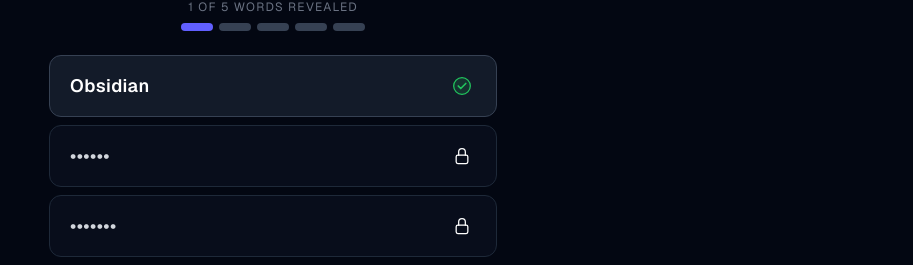
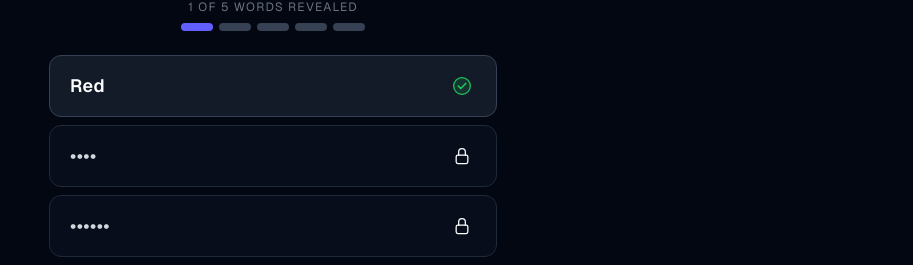
Before and after one commit to Utsab-crompoide/train-brain, a Next.js app: page /commonThread in a window 1280 px wide. Shown: the part 157-422 px from the top of the page, without its empty margins (367-1280 px from the left). Built offline with nearby package versions, Linux system fonts and the light colour scheme.

Commit message:
dataset remade, mid guess answer reveal fixed.

```diff
--- a/data/puzzle.ts
+++ b/data/puzzle.ts
@@ -1,217 +1,294 @@
 export interface Puzzle {
   id: number;
-  answer: string; // The hidden connection (case-insensitive match)
-  acceptedAnswers: string[]; // All valid answer strings (lowercase)
-  words: string[]; // Words in reveal order (first 2 shown initially)
-  hint: string; // Shown in BoxInput when player asks for a clue
+  answer: string;
+  acceptedAnswers: string[];
+  words: string[];
+  hint: string;
 }
 
 export const PUZZLES: Puzzle[] = [
+  // Easy
   {
     id: 1,
+    answer: "COLOR",
+    acceptedAnswers: ["color", "colour", "colors", "colours", "shade"],
+    words: ["Red", "Blue", "Yellow", "Purple", "Orange"],
+    hint: "What do all of these have in common on a painter's palette?",
+  },
+  {
+    id: 2,
+    answer: "FRUIT",
+    acceptedAnswers: ["fruit", "fruits"],
+    words: ["Apple", "Banana", "Mango", "Cherry", "Kiwi"],
+    hint: "These all grow on trees or vines and are naturally sweet.",
+  },
+  {
+    id: 3,
+    answer: "WEATHER",
+    acceptedAnswers: ["weather", "climate", "forecast"],
+    words: ["Sunny", "Rainy", "Cloudy", "Windy", "Stormy"],
+    hint: "You'd hear all of these on a daily forecast.",
+  },
+  {
+    id: 4,
+    answer: "BODY",
+    acceptedAnswers: ["body", "human body", "anatomy"],
+    words: ["Elbow", "Knee", "Shoulder", "Ankle", "Wrist"],
+    hint: "These are all joints on the human body.",
+  },
+  {
+    id: 5,
+    answer: "PLANET",
+    acceptedAnswers: ["planet", "planets", "solar system"],
+    words: ["Mars", "Venus", "Saturn", "Jupiter", "Mercury"],
+    hint: "They all orbit the same star — our Sun.",
+  },
+  {
+    id: 6,
+    answer: "SCHOOL",
+    acceptedAnswers: ["school", "education", "learning", "classroom"],
+    words: ["Homework", "Recess", "Textbook", "Pencil", "Cafeteria"],
+    hint: "Everything here belongs in a place where kids go to learn.",
+  },
+  {
+    id: 7,
+    answer: "OCEAN",
+    acceptedAnswers: ["ocean", "sea", "marine", "underwater"],
+    words: ["Coral", "Shark", "Kelp", "Plankton", "Anemone"],
+    hint: "Dive deep — all of these live beneath the surface.",
+  },
+  {
+    id: 8,
+    answer: "KITCHEN",
+    acceptedAnswers: ["kitchen", "cooking", "food prep"],
+    words: ["Spatula", "Saucepan", "Colander", "Whisk", "Ladle"],
+    hint: "You'd find every one of these near the stove.",
+  },
+  {
+    id: 9,
+    answer: "MUSIC",
+    acceptedAnswers: ["music", "instruments", "band"],
+    words: ["Trumpet", "Cello", "Flute", "Banjo", "Tuba"],
+    hint: "Each one makes sound when played by a musician.",
+  },
+  {
+    id: 10,
+    answer: "SPORT",
+    acceptedAnswers: ["sport", "sports", "game", "athletics"],
+    words: ["Referee", "Scoreboard", "Penalty", "Overtime", "Trophy"],
+    hint: "These words all live inside a competitive sporting event.",
+  },
+
+  //Medium
+  {
+    id: 11,
     answer: "ROCK",
     acceptedAnswers: ["rock", "stone", "mineral", "geology"],
     words: ["Obsidian", "Basalt", "Granite", "Schist", "Pumice"],
     hint: "Think geology — what unites these hard natural materials?",
   },
   {
-    id: 2,
+    id: 12,
     answer: "COLD",
     acceptedAnswers: ["cold", "ice", "frozen", "freeze"],
     words: ["Permafrost", "Sleet", "Hailstone", "Icicle", "Flurry"],
     hint: "These all belong to a world far below zero.",
   },
   {
-    id: 3,
+    id: 13,
+    answer: "FIRE",
+    acceptedAnswers: ["fire", "flame", "combustion", "blaze"],
+    words: ["Cinder", "Smolder", "Char", "Ignite", "Scorch"],
+    hint: "Each word relates to burning and heat.",
+  },
+  {
+    id: 14,
+    answer: "TIME",
+    acceptedAnswers: ["time", "duration", "age", "era"],
+    words: ["Eon", "Millennium", "Solstice", "Epoch", "Equinox"],
+    hint: "These words all measure or mark the passage of time.",
+  },
+  {
+    id: 15,
+    answer: "WATER",
+    acceptedAnswers: ["water", "ocean", "liquid", "aqua"],
+    words: ["Estuary", "Lagoon", "Whirlpool", "Tributary", "Delta"],
+    hint: "You'll find all of these near or made of water.",
+  },
+  {
+    id: 16,
+    answer: "LIGHT",
+    acceptedAnswers: ["light", "illumination", "brightness", "glow"],
+    words: ["Prism", "Photon", "Refraction", "Lumen", "Wavelength"],
+    hint: "Physics of the visible spectrum connects these.",
+  },
+  {
+    id: 17,
+    answer: "SPACE",
+    acceptedAnswers: ["space", "cosmos", "universe", "astronomy"],
+    words: ["Aphelion", "Perihelion", "Parsec", "Singularity", "Nebula"],
+    hint: "Look beyond Earth's atmosphere for the connection.",
+  },
+  {
+    id: 18,
+    answer: "PLANT",
+    acceptedAnswers: ["plant", "flora", "botany", "vegetation"],
+    words: ["Chlorophyll", "Stomata", "Tendril", "Taproot", "Frond"],
+    hint: "These are all parts or processes of plant biology.",
+  },
+  {
+    id: 19,
+    answer: "HEART",
+    acceptedAnswers: ["heart", "cardiac", "pulse", "circulation"],
+    words: ["Ventricle", "Aorta", "Atrium", "Artery", "Capillary"],
+    hint: "These are all parts of the cardiovascular system.",
+  },
+  {
+    id: 20,
+    answer: "BOOK",
+    acceptedAnswers: ["book", "literature", "novel", "writing"],
+    words: ["Prologue", "Epilogue", "Foreword", "Index", "Appendix"],
+    hint: "These are all structural sections found in a book.",
+  },
+
+  //Hard
+  {
+    id: 21,
+    answer: "MONEY",
+    acceptedAnswers: ["money", "currency", "finance", "wealth"],
+    words: ["Dividend", "Debenture", "Equity", "Liquidity", "Hedge"],
+    hint: "These terms live in the world of finance and investment.",
+  },
+  {
+    id: 22,
+    answer: "FAMILY",
+    acceptedAnswers: ["family", "kinship", "ancestry", "lineage"],
+    words: ["Matriarch", "Patriarch", "Progeny", "Heir", "Kin"],
+    hint: "Blood ties and family roles connect these words.",
+  },
+  {
+    id: 23,
+    answer: "SPORT",
+    acceptedAnswers: ["sport", "athletics", "competition", "game"],
+    words: ["Decathlon", "Pentathlon", "Triathlon", "Biathlon", "Heptathlon"],
+    hint: "These are all multi-discipline competitive events.",
+  },
+  {
+    id: 24,
+    answer: "TRAVEL",
+    acceptedAnswers: ["travel", "journey", "expedition", "voyage"],
+    words: ["Itinerary", "Layover", "Transit", "Embark", "Disembark"],
+    hint: "These words are all part of the experience of going somewhere.",
+  },
+  {
+    id: 25,
+    answer: "FOOD",
+    acceptedAnswers: ["food", "cuisine", "culinary", "cooking"],
+    words: ["Blanch", "Braise", "Sauté", "Julienne", "Deglaze"],
+    hint: "These are all techniques used in professional cooking.",
+  },
+  {
+    id: 26,
+    answer: "ANIMAL",
+    acceptedAnswers: ["animal", "creature", "fauna", "wildlife"],
+    words: ["Nocturnal", "Carnivore", "Herbivore", "Omnivore", "Predator"],
+    hint: "These words describe traits or types of living creatures.",
+  },
+  {
+    id: 27,
     answer: "MUSIC",
     acceptedAnswers: ["music", "melody", "harmony", "sound"],
     words: ["Crescendo", "Staccato", "Timbre", "Cadence", "Tremolo"],
     hint: "These are all musical terms describing sound or structure.",
   },
   {
-    id: 4,
-    answer: "FIRE",
-    acceptedAnswers: ["fire", "flame", "combustion", "blaze"],
-    words: ["Cinder", "Smolder", "Char", "Ignite", "Scorch"],
-    hint: "Each word relates to burning and heat.",
+    id: 28,
+    answer: "WEATHER",
+    acceptedAnswers: ["weather", "climate", "atmosphere", "meteorology"],
+    words: ["Barometric", "Isobar", "Cumulonimbus", "Nimbostratus", "Dewpoint"],
+    hint: "A meteorologist would know all of these terms well.",
   },
   {
-    id: 5,
-    answer: "TIME",
-    acceptedAnswers: ["time", "duration", "age", "era"],
-    words: ["Eon", "Millennium", "Solstice", "Epoch", "Equinox"],
-    hint: "These words all measure or mark the passage of time.",
-  },
-  {
-    id: 6,
-    answer: "WATER",
-    acceptedAnswers: ["water", "ocean", "liquid", "aqua"],
-    words: ["Estuary", "Lagoon", "Whirlpool", "Tributary", "Delta"],
-    hint: "You'll find all of these near or made of water.",
-  },
-  {
-    id: 7,
-    answer: "LIGHT",
-    acceptedAnswers: ["light", "illumination", "brightness", "glow"],
-    words: ["Prism", "Photon", "Refraction", "Lumen", "Wavelength"],
-    hint: "Physics of the visible spectrum connects these.",
-  },
-  {
-    id: 8,
-    answer: "SPACE",
-    acceptedAnswers: ["space", "cosmos", "universe", "astronomy"],
-    words: ["Aphelion", "Perihelion", "Parsec", "Singularity", "Nebula"],
-    hint: "Look beyond Earth's atmosphere for the connection.",
-  },
-  {
-    id: 9,
-    answer: "PLANT",
-    acceptedAnswers: ["plant", "flora", "botany", "vegetation"],
-    words: ["Chlorophyll", "Stomata", "Tendril", "Taproot", "Frond"],
-    hint: "These are all parts or processes of plant biology.",
-  },
-  {
-    id: 10,
-    answer: "ANIMAL",
-    acceptedAnswers: ["animal", "creature", "fauna", "wildlife"],
-    words: ["Nocturnal", "Carnivore", "Herbivore", "Omnivore", "Predator"],
-    hint: "These words describe traits or types of living creatures.",
-  },
-  {
-    id: 11,
-    answer: "HEART",
-    acceptedAnswers: ["heart", "cardiac", "pulse", "circulation"],
-    words: ["Ventricle", "Aorta", "Atrium", "Artery", "Capillary"],
-    hint: "These are all parts of the cardiovascular system.",
-  },
-  {
-    id: 12,
-    answer: "BOOK",
-    acceptedAnswers: ["book", "literature", "novel", "writing"],
-    words: ["Prologue", "Epilogue", "Foreword", "Index", "Appendix"],
-    hint: "These are all structural sections found in a book.",
-  },
-  {
-    id: 13,
-    answer: "MONEY",
-    acceptedAnswers: ["money", "currency", "finance", "wealth"],
-    words: ["Dividend", "Debenture", "Equity", "Liquidity", "Hedge"],
-    hint: "These terms live in the world of finance and investment.",
-  },
-  {
-    id: 14,
-    answer: "FAMILY",
-    acceptedAnswers: ["family", "kinship", "ancestry", "lineage"],
-    words: ["Matriarch", "Patriarch", "Progeny", "Heir", "Kin"],
-    hint: "Blood ties and family roles connect these words.",
-  },
-  {
-    id: 15,
-    answer: "SPORT",
-    acceptedAnswers: ["sport", "athletics", "competition", "game"],
-    words: ["Decathlon", "Pentathlon", "Triathlon", "Biathlon", "Heptathlon"],
-    hint: "These are all multi-discipline competitive events.",
-  },
-  {
-    id: 16,
-    answer: "TRAVEL",
-    acceptedAnswers: ["travel", "journey", "expedition", "voyage"],
-    words: ["Itinerary", "Layover", "Transit", "Embark", "Disembark"],
-    hint: "These words are all part of the experience of going somewhere.",
-  },
-  {
-    id: 17,
-    answer: "FOOD",
-    acceptedAnswers: ["food", "cuisine", "culinary", "cooking"],
-    words: ["Blanch", "Braise", "Sauté", "Julienne", "Deglaze"],
-    hint: "These are all techniques used in professional cooking.",
-  },
-  {
-    id: 18,
+    id: 29,
     answer: "ART",
     acceptedAnswers: ["art", "visual art", "fine art", "craft"],
     words: ["Chiaroscuro", "Impasto", "Fresco", "Trompe-l'oeil", "Sfumato"],
     hint: "These are all techniques or styles in visual art history.",
   },
   {
-    id: 19,
+    id: 30,
     answer: "SCIENCE",
     acceptedAnswers: ["science", "research", "experiment", "hypothesis"],
     words: ["Empirical", "Placebo", "Variable", "Catalyst", "Titration"],
     hint: "These terms are all part of the scientific method or lab work.",
   },
+
+  // Extreme
   {
-    id: 20,
-    answer: "WEATHER",
-    acceptedAnswers: ["weather", "climate", "atmosphere", "meteorology"],
-    words: ["Barometric", "Isobar", "Cumulonimbus", "Nimbostratus", "Dewpoint"],
-    hint: "A meteorologist would know all of these terms well.",
-  },
-  {
-    id: 21,
+    id: 31,
     answer: "LANGUAGE",
     acceptedAnswers: ["language", "linguistics", "speech", "grammar"],
     words: ["Phoneme", "Morpheme", "Syntax", "Semantics", "Diphthong"],
     hint: "These are all concepts studied in linguistics.",
   },
   {
-    id: 22,
+    id: 32,
     answer: "MIND",
     acceptedAnswers: ["mind", "psychology", "brain", "cognition"],
     words: ["Cognition", "Synapse", "Cortex", "Limbic", "Dendrite"],
     hint: "These words relate to how the brain thinks and works.",
   },
   {
-    id: 23,
+    id: 33,
     answer: "MATH",
     acceptedAnswers: ["math", "mathematics", "algebra", "arithmetic"],
     words: ["Asymptote", "Coefficient", "Derivative", "Logarithm", "Quotient"],
     hint: "You'd encounter all of these in a mathematics classroom.",
   },
   {
-    id: 24,
+    id: 34,
     answer: "LAW",
     acceptedAnswers: ["law", "legal", "justice", "court"],
     words: ["Plaintiff", "Subpoena", "Affidavit", "Litigation", "Verdict"],
     hint: "These terms all belong inside a courtroom.",
   },
   {
-    id: 25,
+    id: 35,
     answer: "ARCHITECTURE",
     acceptedAnswers: ["architecture", "building", "structure", "design"],
     words: ["Cantilever", "Cornice", "Buttress", "Spandrel", "Colonnade"],
     hint: "These are all structural or decorative features in building design.",
   },
   {
-    id: 26,
+    id: 36,
     answer: "OCEAN",
     acceptedAnswers: ["ocean", "sea", "marine", "underwater"],
     words: ["Bioluminescence", "Thermocline", "Abyssal", "Bathypelagic", "Halocline"],
     hint: "These all describe phenomena or zones found deep in the sea.",
   },
   {
-    id: 27,
+    id: 37,
     answer: "MYTH",
     acceptedAnswers: ["myth", "mythology", "legend", "folklore"],
     words: ["Pantheon", "Oracle", "Labyrinth", "Chimera", "Elysium"],
     hint: "Ancient gods and legends give life to these words.",
   },
   {
-    id: 28,
+    id: 38,
     answer: "CHESS",
     acceptedAnswers: ["chess", "board game", "strategy", "checkmate"],
     words: ["Gambit", "Endgame", "Castling", "Zugzwang", "Stalemate"],
     hint: "These terms are all moves or states in a famous strategy game.",
   },
   {
-    id: 29,
+    id: 39,
     answer: "MEDICINE",
     acceptedAnswers: ["medicine", "health", "medical", "treatment"],
     words: ["Prognosis", "Biopsy", "Diagnosis", "Pathogen", "Remission"],
     hint: "A doctor or nurse would use all of these terms regularly.",
   },
   {
-    id: 30,
+    id: 40,
     answer: "PHILOSOPHY",
     acceptedAnswers: ["philosophy", "ethics", "logic", "thought"],
     words: ["Epistemology", "Ontology", "Dialectic", "Empiricism", "Solipsism"],
--- a/hooks/useCommonThread.ts
+++ b/hooks/useCommonThread.ts
@@ -9,6 +9,8 @@
  *  - Hint button reveals one letter of the answer at a time (no attempt cost).
  *
  */
+
+"use client";
 
 import { useState, useCallback, useEffect } from "react";
 import { PUZZLES, type Puzzle } from "../data/puzzle";
```
Also changed, not shown: app/commonThread/page.tsx (+19 -6 lines).
